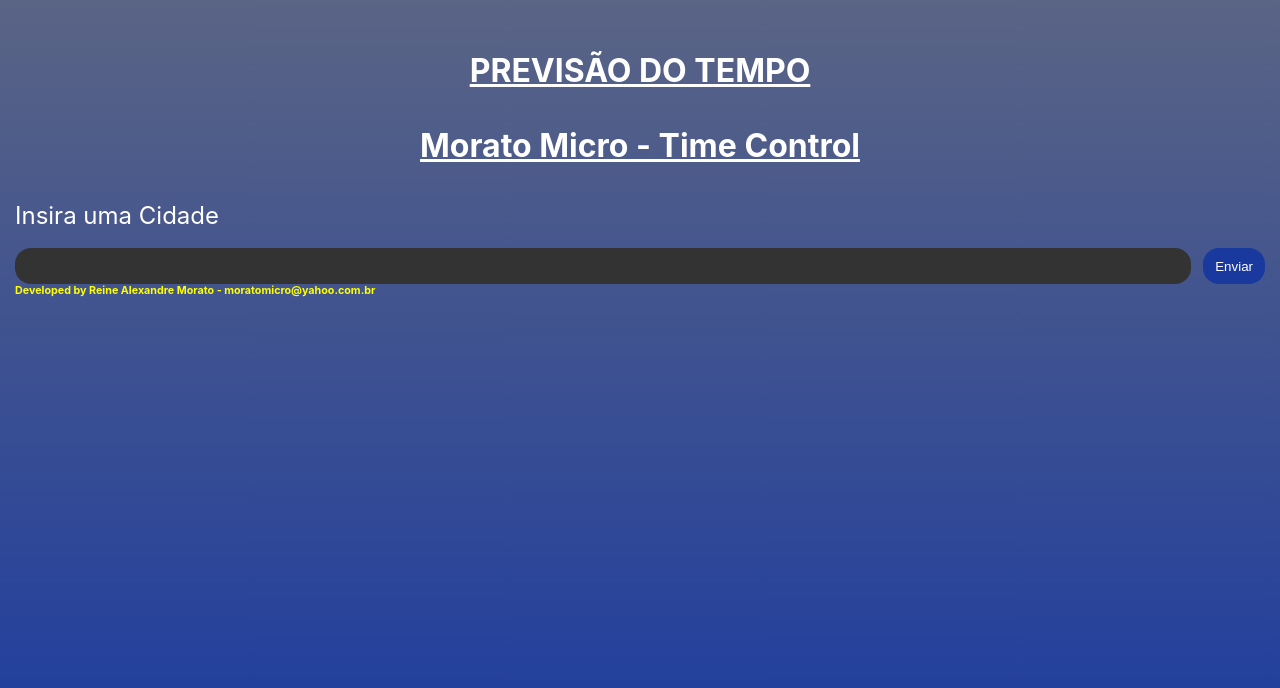
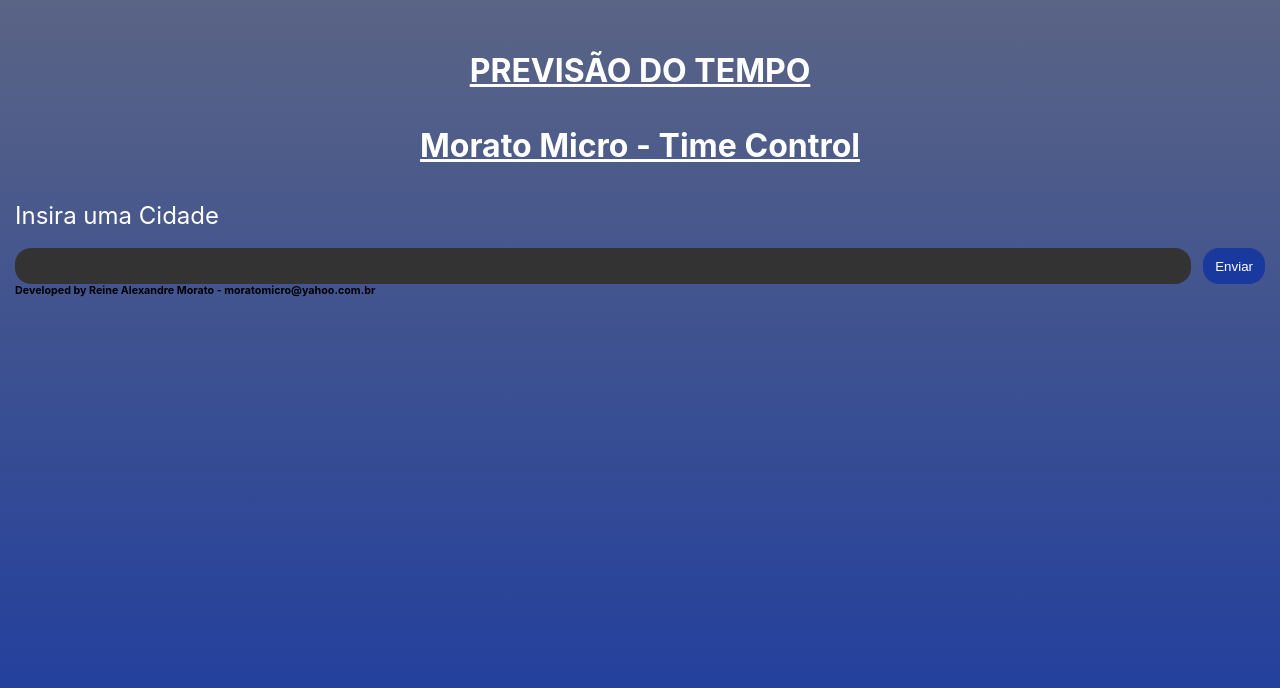
Before and after one commit to moratomicro/weather-react, a React (Vite) app: page / in a window 1280 px wide. Shown: the top 688 px of the page. Built offline with nearby package versions, Linux system fonts and the light colour scheme.

Commit message:
Update App.css

```diff
--- a/src/pages/App.css
+++ b/src/pages/App.css
@@ -101,5 +101,5 @@
 }
 
 h6 {
-  color: yellow;
+  color: black;
 }
```
